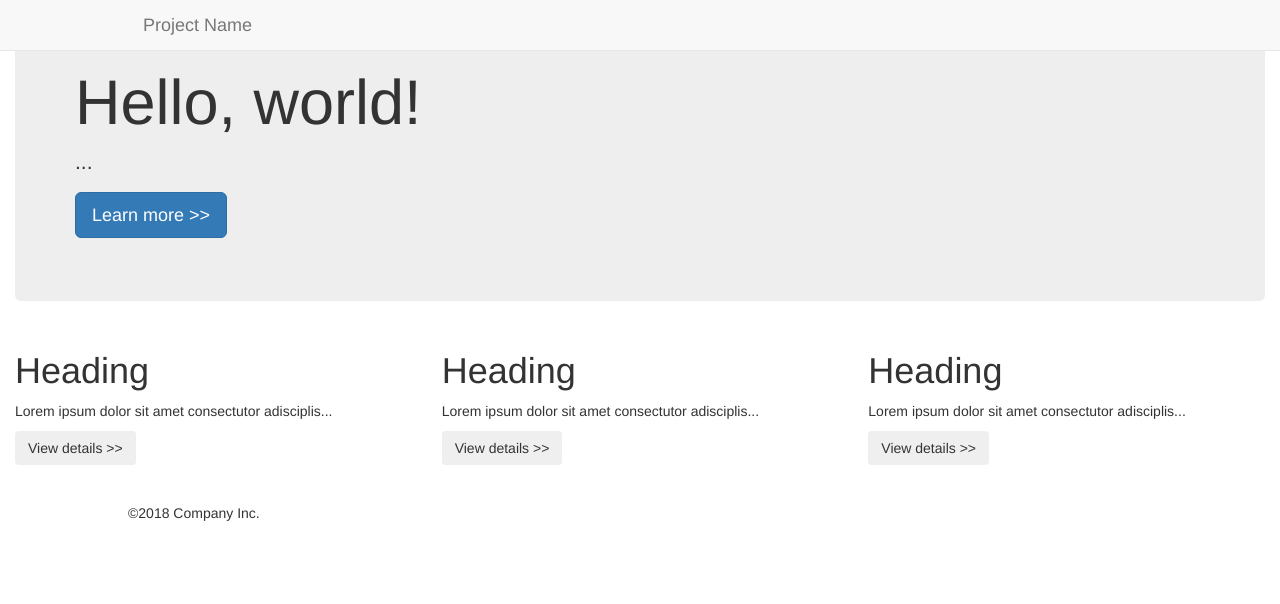
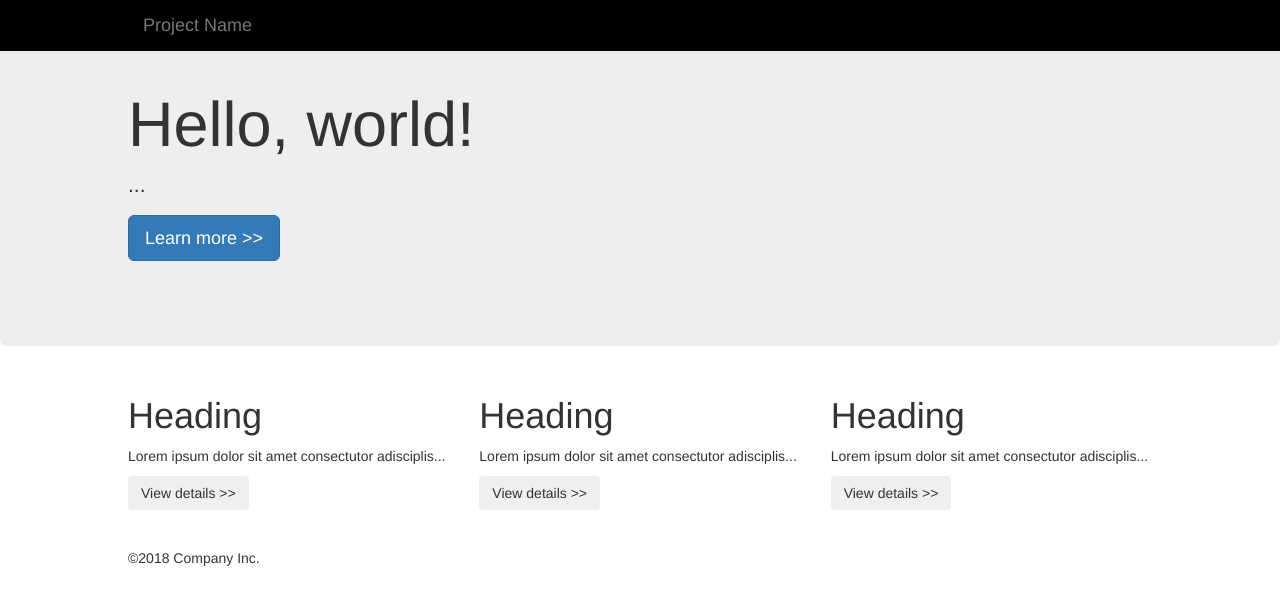
Before and after one commit to xsymon/esercizio, a plain HTML site: page index.html in a window 1280 px wide. Drawn offline with nearby package versions, Linux system fonts and the light colour scheme.

Commit message:
third commit

```diff
--- a/bootstrap/css/style.css
+++ b/bootstrap/css/style.css
@@ -1,22 +1,45 @@
-.black-bg #custom-nav{
+/*Navbar Rules*/
+
+.black-bg#custom-nav{
     background-color: black;
     border-color: black;
 }
 
-.no-padding{
-    padding: 0% ;
-}
-
-.side-padding{
+.side-padding.navbar#custom-nav{
     padding-left: 10% ;
     padding-right: 10% ;
 }
 
-.tab-padding{
+/*Jumbotron Rules*/
+
+.jumbotron.side-padding {
+    padding-left: 10% ;
+    padding-right: 10% ;
+}
+
+.jumbotron.jumbotron-fluid.side-padding{
+    padding-left: 10% ;
+    padding-right: 10% ;
+}
+
+.jumbotron.tab-padding{
     padding-top: 5.5%;
     padding-bottom: 5.5%;
 }
 
-.margin-top{
+/*Container Rules*/
+
+.container-fluid.no-padding{
+    padding: 0% !important;
+}
+
+.container-fluid.side-padding{
+    padding-left: 10% ;
+    padding-right: 10% ;
+}
+
+.side-padding.margin-top{
     margin-top: 3%;
+    padding-left: 10% ;
+    padding-right: 10% ;
 }
```
